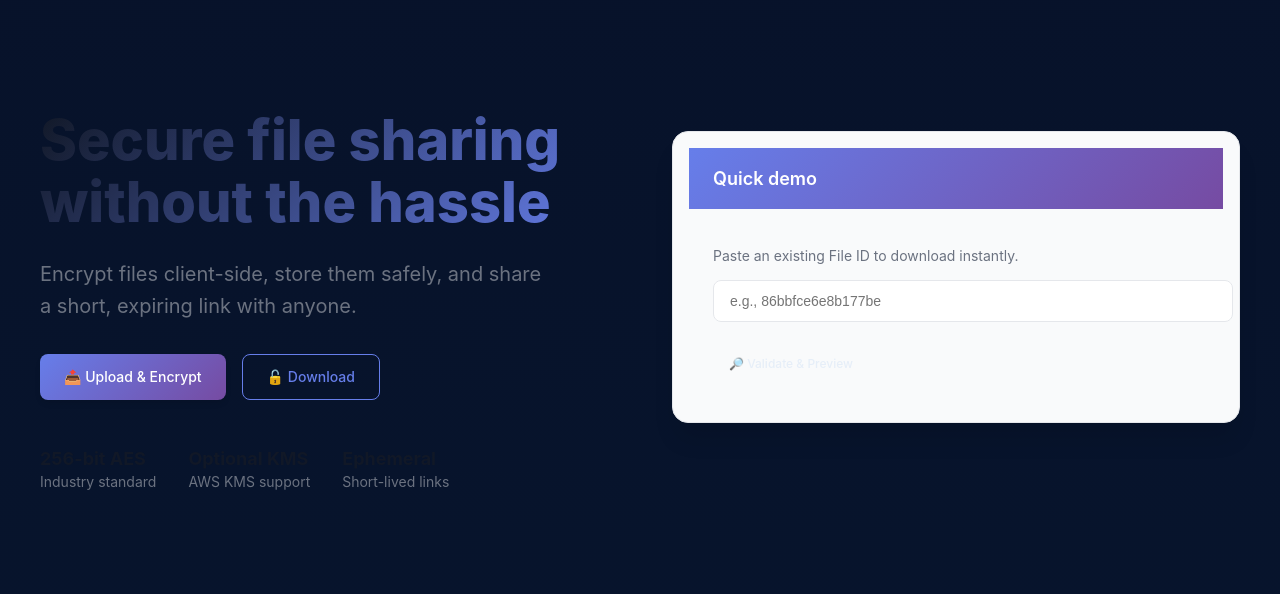
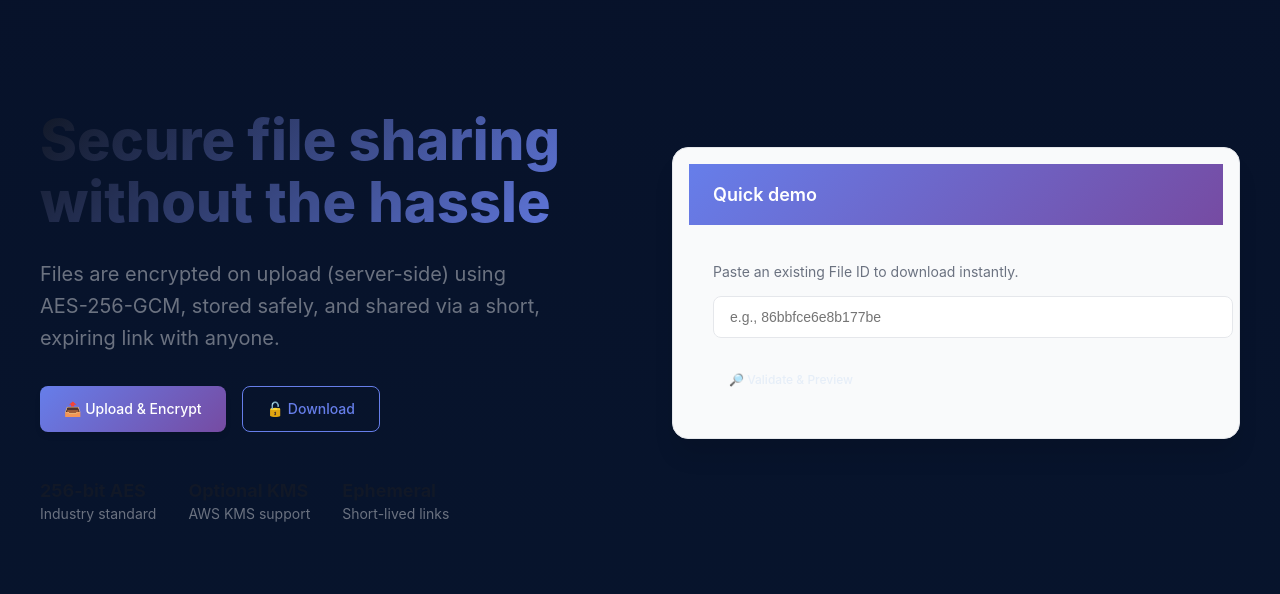
Before and after one commit to Newaznezif/secure-file-share, a Flask app: page / in a window 1280 px wide. Shown: the part 69-663 px from the top of the page. Run offline with Flask 3, Linux system fonts and the light colour scheme.

Commit message:
Clarify server-side AES-GCM encryption and TTL in templates/README

```diff
--- a/templates/index.html
+++ b/templates/index.html
@@ -32,7 +32,8 @@
         <section class="hero container" id="hero">
             <div class="hero-left">
                 <h1>Secure file sharing without the hassle</h1>
-                <p class="lead">Encrypt files client-side, store them safely, and share a short, expiring link with
+                <p class="lead">Files are encrypted on upload (server-side) using AES-256-GCM, stored safely, and shared
+                    via a short, expiring link with
                     anyone.</p>
                 <div class="cta-buttons">
                     <a href="{{ url_for('upload_file') }}" class="btn btn-primary">📤 Upload & Encrypt</a>
```
Also changed, not shown: README.md.
